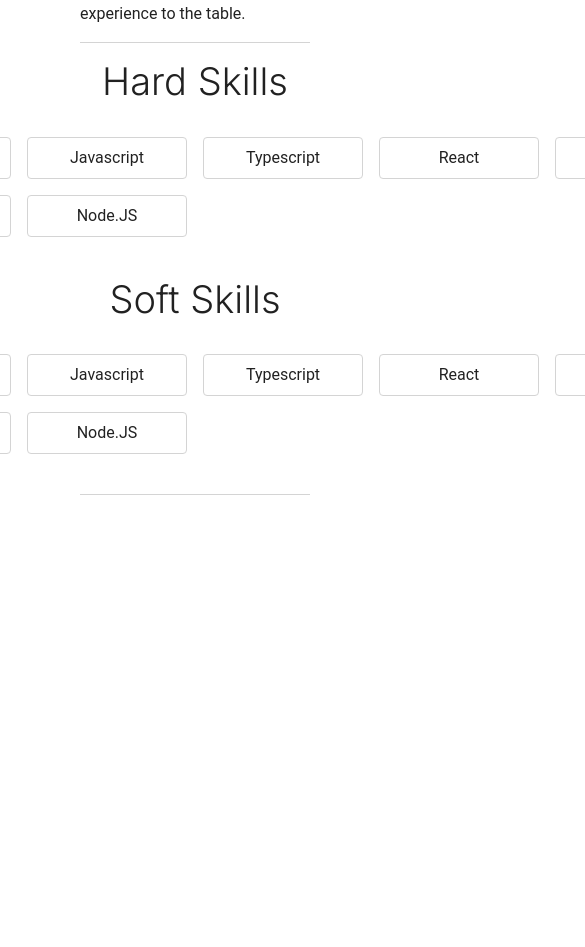
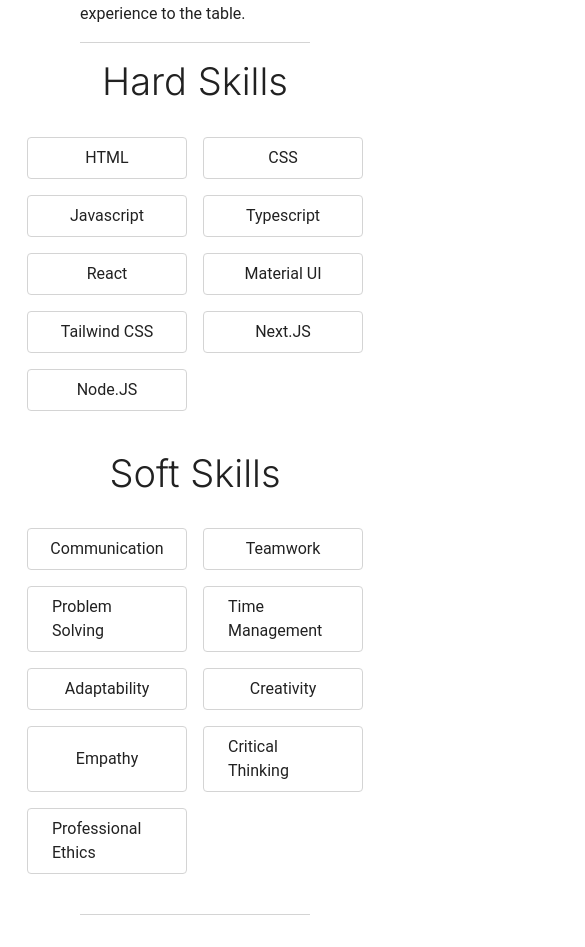
Before and after one commit to MarcusVNT/my-portfolio, a React (Vite) app: page / in a window 390 px wide. Shown: the part 1962-2909 px from the top of the page, 585 px wide, since content can reach past the window. Before the commit the page ends 2489 px from the top, so only its background shows below. Built offline with nearby package versions, Linux system fonts and the light colour scheme; a web font is replaced by a local one.

Commit message:
feat: Soft Skills array added and responsive Skills area.

```diff
--- a/src/pages/Home/sections/About/About.tsx
+++ b/src/pages/Home/sections/About/About.tsx
@@ -17,6 +17,17 @@
     "Next.JS",
     "Node.JS",
   ];
+  const softSkillsArray: Array<string> = [
+    "Communication",
+    "Teamwork",
+    "Problem Solving",
+    "Time Management",
+    "Adaptability",
+    "Creativity",
+    "Empathy",
+    "Critical Thinking",
+    "Professional Ethics",
+  ];
 
   const StyledAbout = styled("section")(({}) => ({
     backgroundColor: "#ffffff",
@@ -34,6 +45,15 @@
     gridTemplateColumns: "repeat(6, 1fr)",
     gap: "1rem",
     marginBottom: "2rem",
+    [theme.breakpoints.down("lg")]: {
+      gridTemplateColumns: "repeat(4, 1fr)",
+    },
+    [theme.breakpoints.down("md")]: {
+      gridTemplateColumns: "repeat(3, 1fr)",
+    },
+    [theme.breakpoints.down("sm")]: {
+      gridTemplateColumns: "repeat(2, 1fr)",
+    },
   }));
 
   const StyledListItem = styled(ListItem)(({}) => ({
@@ -160,8 +180,8 @@
             Soft Skills
           </Typography>
           <StyledList>
-            {hardSkillsArray.map((hardSkill, index) => (
-              <StyledListItem key={index}>{hardSkill}</StyledListItem>
+            {softSkillsArray.map((softSkill, index) => (
+              <StyledListItem key={index}>{softSkill}</StyledListItem>
             ))}
           </StyledList>
         </Grid>
```
